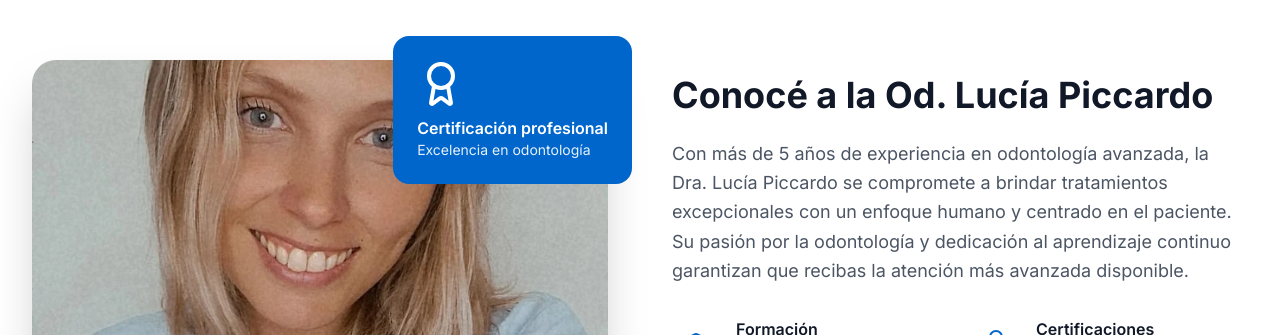
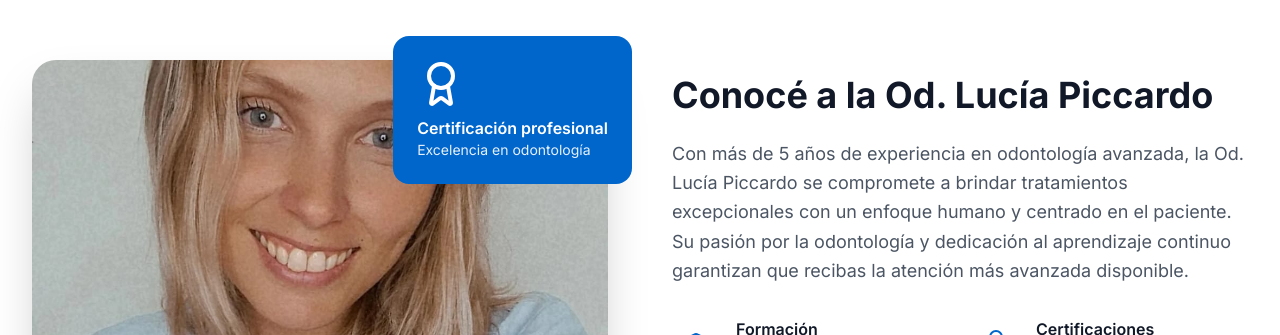
Before and after one commit to agarucorp/lucia-piccardo-smile-design, a React (Vite) app: page / in a window 1280 px wide. Shown: the part 820-1155 px from the top of the page. Built offline with nearby package versions, Linux system fonts and the light colour scheme.

Commit message:
cambios contact y about

```diff
--- a/src/components/About.tsx
+++ b/src/components/About.tsx
@@ -29,7 +29,7 @@ const About = () => {
               Conocé a la Od. Lucía Piccardo
             </h2>
             <p className="text-lg text-gray-600 mb-8 leading-relaxed">
-              Con más de 5 años de experiencia en odontología avanzada, la Dra. Lucía Piccardo se compromete a brindar tratamientos excepcionales con un enfoque humano y centrado en el paciente. Su pasión por la odontología y dedicación al aprendizaje continuo garantizan que recibas la atención más avanzada disponible.
+              Con más de 5 años de experiencia en odontología avanzada, la Od. Lucía Piccardo se compromete a brindar tratamientos excepcionales con un enfoque humano y centrado en el paciente. Su pasión por la odontología y dedicación al aprendizaje continuo garantizan que recibas la atención más avanzada disponible.
             </p>
 
             <div className="grid grid-cols-1 md:grid-cols-2 gap-6 mb-8">
--- a/src/components/Contact.tsx
+++ b/src/components/Contact.tsx
@@ -187,19 +187,6 @@ const Contact = () => {
             <div className="bg-healthcare-light-blue rounded-3xl p-8 h-full flex flex-col justify-center min-h-full">
               <h3 className="text-2xl font-bold text-gray-900 mb-6">Envíanos un mensaje</h3>
 
-              {/* Status Messages */}
-              {submitStatus === 'success' && (
-                <div className="mb-6 p-4 bg-green-100 border border-green-400 text-green-700 rounded-lg">
-                  ¡Mensaje enviado exitosamente! Te responderemos pronto.
-                </div>
-              )}
-
-              {submitStatus === 'error' && (
-                <div className="mb-6 p-4 bg-red-100 border border-red-400 text-red-700 rounded-lg">
-                  Hubo un error al enviar el mensaje. Por favor, intentá nuevamente.
-                </div>
-              )}
-
               <form onSubmit={handleSubmit} className="space-y-6 flex flex-col h-full justify-center">
                 <div>
                   <label htmlFor="name" className="block text-sm font-medium text-gray-700 mb-2">
@@ -339,6 +326,19 @@ const Contact = () => {
                     </>
                   )}
                 </Button>
+
+                {/* Status Messages */}
+                {submitStatus === 'success' && (
+                  <div className="mt-4 p-4 bg-green-100 border border-green-400 text-green-700 rounded-lg">
+                    ¡Mensaje enviado exitosamente! Te responderemos pronto.
+                  </div>
+                )}
+
+                {submitStatus === 'error' && (
+                  <div className="mt-4 p-4 bg-red-100 border border-red-400 text-red-700 rounded-lg">
+                    Hubo un error al enviar el mensaje. Por favor, intentá nuevamente.
+                  </div>
+                )}
               </form>
             </div>
           </div>
```
